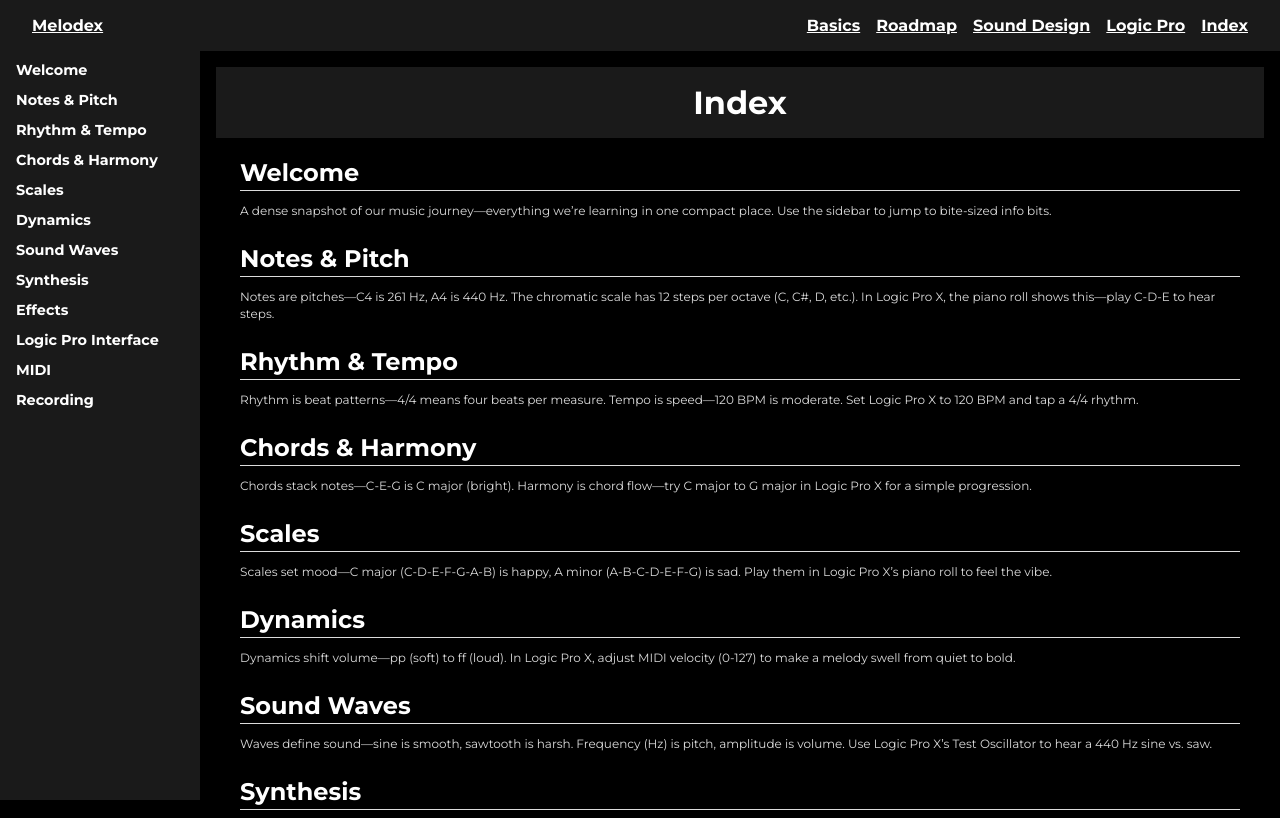
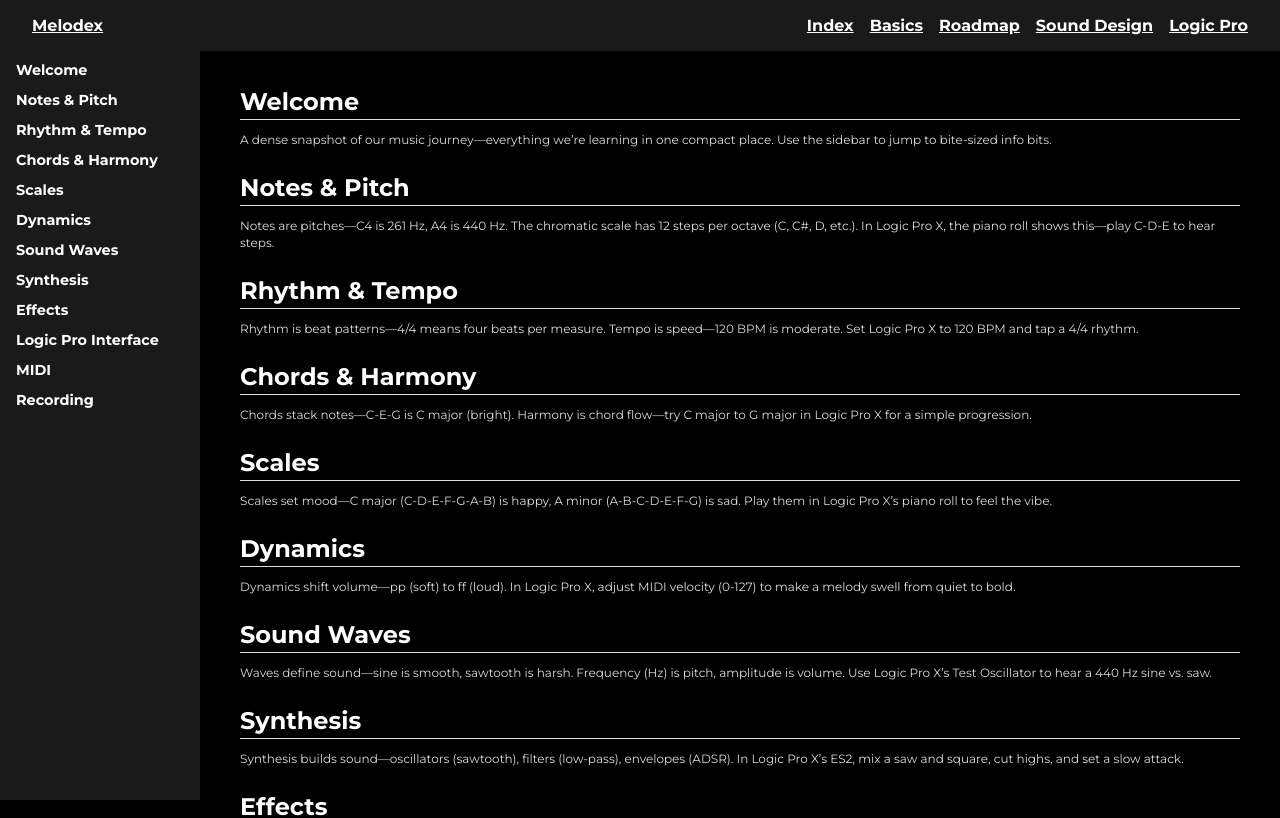
Before and after one commit to Designrpros/Melodex, a Next.js app: page /index-page in a window 1280 px wide. Shown: the top 818 px of the page. Built offline with nearby package versions, Linux system fonts and the light colour scheme.

Commit message:
index resolved

```diff
--- a/src/app/index-page/page.tsx
+++ b/src/app/index-page/page.tsx
@@ -21,19 +21,6 @@ const MainContent = styled.div`
   @media (max-width: 768px) {
     margin-left: 0;
   }
-`;
-
-const Header = styled.header`
-  background: #1a1a1a;
-  padding: 1rem;
-  text-align: center;
-  margin-bottom: 1rem;
-`;
-
-const HeaderTitle = styled.h1`
-  font-size: 2rem;
-  font-weight: 700;
-  margin: 0;
 `;
 
 const ContentContainer = styled.div`
@@ -72,10 +59,6 @@ export default function Index() {
     <PageContainer>
       <Sidebar isOpen={isSidebarOpen} toggleSidebar={toggleSidebar} />
       <MainContent>
-        <Header>
-          <HeaderTitle>Index</HeaderTitle>
-        </Header>
-
         <ContentContainer>
           <Section id="welcome">
             <SectionTitle>Welcome</SectionTitle>
--- a/src/components/Toolbar.tsx
+++ b/src/components/Toolbar.tsx
@@ -141,7 +141,11 @@ export default function Toolbar() {
         <Link href="/">
           <NavLink>Melodex</NavLink>
         </Link>
+
         <NavLinks>
+        <Link href="/index-page">
+            <NavLink>Index</NavLink>
+          </Link>
           <Link href="/basics">
             <NavLink>Basics</NavLink>
           </Link>
@@ -153,9 +157,6 @@ export default function Toolbar() {
           </Link>
           <Link href="/logic-pro">
             <NavLink>Logic Pro</NavLink>
-          </Link>
-          <Link href="/index-page">
-            <NavLink>Index</NavLink>
           </Link>
         </NavLinks>
         <BurgerIcon onClick={handleBurgerClick} $isOpen={isMenuOpen}>
@@ -170,6 +171,11 @@ export default function Toolbar() {
           <Link href="/">
             <MenuItem $isActive={false} onClick={handleTabClick}>
               Melodex
+            </MenuItem>
+          </Link>
+          <Link href="/index-page">
+            <MenuItem $isActive={false} onClick={handleTabClick}>
+              Index
             </MenuItem>
           </Link>
           <Link href="/basics">
@@ -192,11 +198,6 @@ export default function Toolbar() {
               Logic Pro
             </MenuItem>
           </Link>
-          <Link href="/index-page">
-            <MenuItem $isActive={false} onClick={handleTabClick}>
-              Index
-            </MenuItem>
-          </Link>
         </MenuItemsWrapper>
       </Menu>
     </>
```
